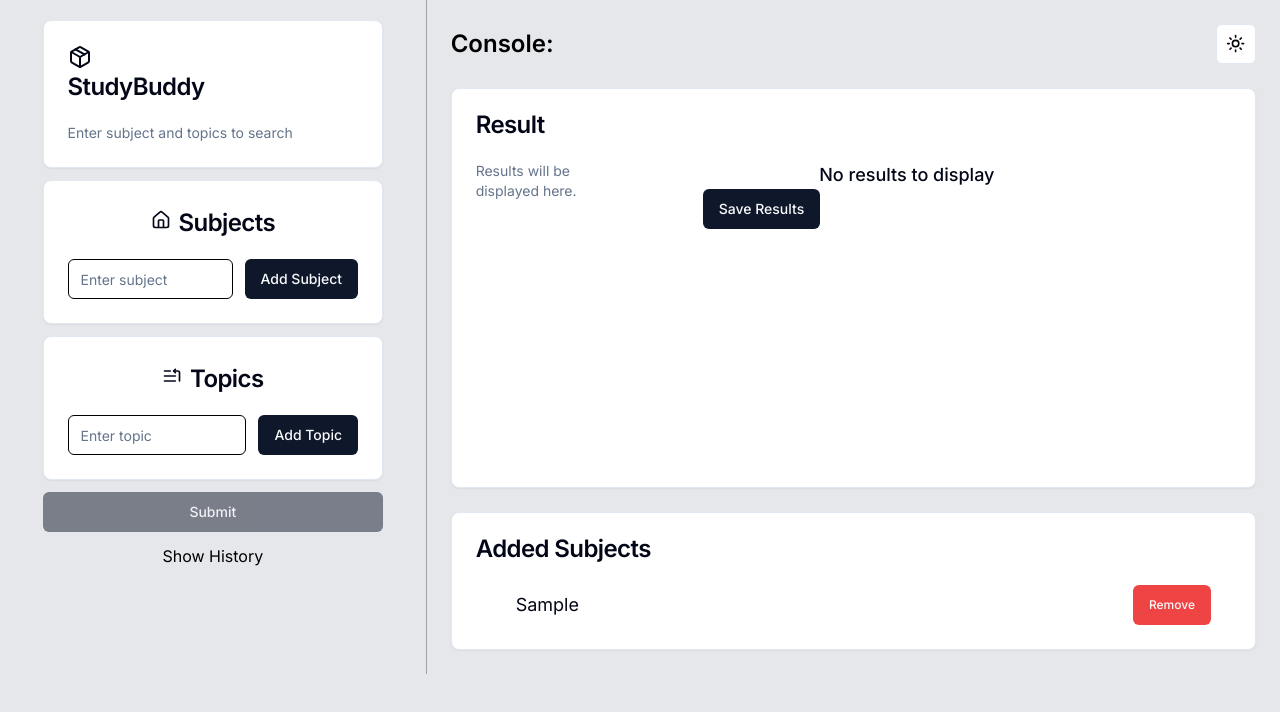
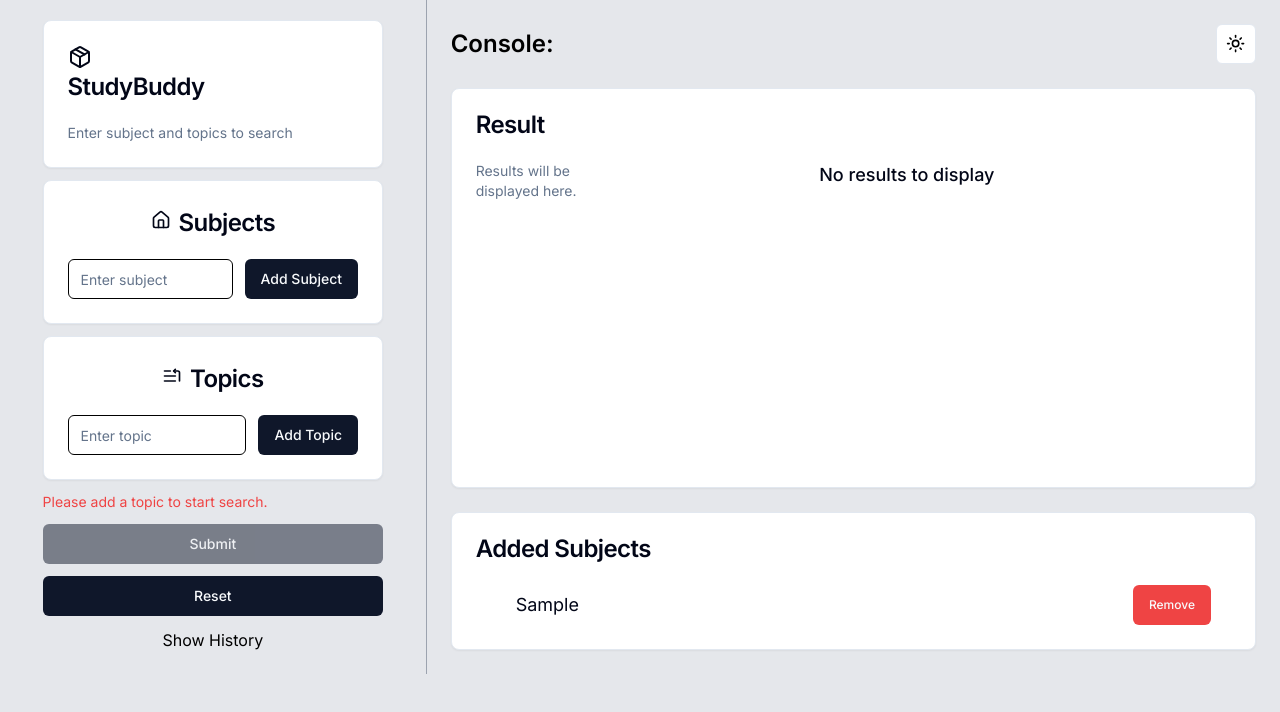
Before and after one commit to risv1/StudyBuddy, a Next.js app in the folder client/: page /work in a window 1280 px wide. Both pictures are taken after typing "Sample" into the empty fields and a click on the button "Add Subject". Shown: the top 712 px of the page. Built offline with nearby package versions, Linux system fonts and the light colour scheme.

Commit message:
chore: fix history

```diff
--- a/client/app/page.jsx
+++ b/client/app/page.jsx
@@ -2,7 +2,7 @@ import Link from "next/link";
 import Image from "next/image";
 import logo from "@/public/logo.png";
 import image from "@/public/image.png";
-import ThemeToggle from "@/components/ThemeToggle";
+import ThemeToggle from "../components/ThemeToggle";
 
 const Home = () => {
   return (
--- a/client/components/Description.jsx
+++ b/client/components/Description.jsx
@@ -2,7 +2,7 @@ import { usePrompt } from "../layouts/PromptProvider";
 
 const Description = () => {
 
-  const { subjects, topics, setSubjects, setTopics } = usePrompt()
+  const { setSubjects, setTopics } = usePrompt()
 
   const handleAdd = (subject, topic) => {
     setSubjects((prevSubjects) => [...prevSubjects, subject]);
--- a/client/components/Output.jsx
+++ b/client/components/Output.jsx
@@ -18,30 +18,30 @@ import {
 } from "./ui/accordion";
 
 const Output = () => {
-  const { positionInfo, running, saveResultsToLocalStorage } = usePrompt();
-  const { theme } = useTheme();
+  const { positionInfo, running } = usePrompt();
+  const { theme } = useTheme()
 
-  // const positionInfo = [
-  //   {
-  //     article_urls: ["https://www.example.com", "https://www.example.com"],
-  //     youtube_urls: [
-  //       {
-  //         name: "Interview with John Doe",
-  //         url: "https://www.youtube.com/watch?v=123456",
-  //       },
-  //       {
-  //         name: "Interview with Jane Doe",
-  //         url: "https://www.youtube.com/watch?v=789101",
-  //       },
-  //     ],
-  //     subject: "math",
-  //     topic: "algebra",
-  //     quicstart_pointers: [
-  //       "https://www.example.com",
-  //       "https://www.example.com",
-  //     ],
-  //   },
-  // ];
+  //  const positionInfo = [
+  //    {
+  //      article_urls: ["https://www.example.com", "https://www.example.com"],
+  //      youtube_urls: [
+  //        {
+  //          name: "Interview with John Doe",
+  //          url: "https://www.youtube.com/watch?v=123456",
+  //        },
+  //        {
+  //          name: "Interview with Jane Doe",
+  //          url: "https://www.youtube.com/watch?v=789101",
+  //        },
+  //      ],
+  //      subject: "math",
+  //      topic: "algebra",
+  //      quicstart_pointers: [
+  //        "https://www.example.com",
+  //        "https://www.example.com",
+  //      ],
+  //    },
+  //  ];
 
   function copyText(elementId) {
     const element = document.getElementById(elementId);
@@ -178,14 +178,6 @@ const Output = () => {
                   </>
                 ))
               )}
-            {
-
-            }
-              <div className="mb-10">
-                <Button onClick={saveResultsToLocalStorage}>
-                  Save Results
-                </Button>
-              </div>
             </ScrollArea>
           </div>
         </CardContent>
--- a/client/components/ResultLogs.jsx
+++ b/client/components/ResultLogs.jsx
@@ -22,7 +22,7 @@ const Results = () => {
         <DialogTrigger>See Logs</DialogTrigger>
 
         <DialogContent>
-          <Card className="w-full h-[85vh]">
+          <div className="w-full h-[85vh] flex justify-center items-center flex-col">
             <CardHeader>
               <CardTitle>Result Logs</CardTitle>
             </CardHeader>
@@ -55,7 +55,7 @@ const Results = () => {
                 </ScrollArea>
               </div>
             </CardContent>
-          </Card>
+          </div>
         </DialogContent>
       </Dialog>
     </>
--- a/client/components/Sidebar.jsx
+++ b/client/components/Sidebar.jsx
@@ -23,9 +23,11 @@ const Sidebar = () => {
     setTopics,
     startJob,
     running,
+    clearHistory,
+    setPositionInfo,
   } = usePrompt();
 
-  const {his} = usePrompt();
+  const { his } = usePrompt();
 
   const subjectRef = useRef();
   const topicRef = useRef();
@@ -44,6 +46,12 @@ const Sidebar = () => {
       subjectRef.current.value = "";
     }
   };
+
+  const clearValues = () => {
+    setSubjects([]);
+    setTopics([]);
+    setPositionInfo([]);
+  }
 
   return (
     <ScrollArea className="pb-3 ">
@@ -97,36 +105,59 @@ const Sidebar = () => {
                 </Button>
               </CardContent>
             </Card>
+            {
+              subjects.length === 0 && topics.length > 0 && (
+                <p className="text-sm text-red-500">Please add a subject to start search.</p>
+            )}
+            {
+              subjects.length > 0 && topics.length === 0 && (
+                <p className="text-sm text-red-500">Please add a topic to start search.</p>
+            )}
+            {
+              subjects.length > 0 && topics.length > 0 && (
+                <p className="text-sm text-green-500">Please click submit to start the search</p>
+              )
+            }
             <Button
               disabled={running || subjects.length === 0 || topics.length === 0}
               onClick={() => startJob()}
             >
               Submit
             </Button>
-            {/* <Button
-              disabled={() => positionInfo.length === 0}
-              onClick={() => setPositionInfo([])}
-            >
-              Reset
-            </Button> */}
+            <Button onClick={clearValues} >Reset</Button>
             <Dialog>
               <DialogTrigger>Show History</DialogTrigger>
 
-              <DialogContent className="w-2/3 h-4/5 flex flex-col">
+              <DialogContent className="w-full h-4/5 flex flex-col">
                 <div className="w-full h-full flex flex-col">
-                  <ScrollArea className="flex flex-col">
+                  <ScrollArea className="flex flex-col h-5/6 pr-10">
+                    {his.length === 0 && (
+                      <div className="w-full h-full flex justify-center items-center">
+                        <p className="text-lg font-medium">
+                          No results to display
+                        </p>
+                      </div>
+                    )}
                     {his.map((position, index) => (
                       <div key={index}>
                         <h1 className="mt-5">Result: {index + 1}</h1>
                         <h2>Subject: {position.subject}</h2>
                         <p>Topic: {position.topic}</p>
+                        <p>Quickstart: </p>
                         <ul>
+                          {position.quicstart_pointers.map((pointer, idx) => (
+                            <li key={idx}>{pointer}</li>
+                          ))}
+                        </ul>
+                        <ul>
+                          <p>Articles: </p>
                           {position.article_urls.map((url, idx) => (
                             <li key={idx}>
                               <a
+                              className="text-green-600"
                                 href={url}
                                 target="_blank"
-                                rel="noopener noreferrer"
+                                rel="noreferrer"
                               >
                                 {url}
                               </a>
@@ -134,9 +165,11 @@ const Sidebar = () => {
                           ))}
                         </ul>
                         <ul>
+                        <p>Videos: </p>
                           {position.youtube_urls.map((video, idx) => (
                             <li key={idx}>
                               <a
+                                className="text-green-600"
                                 href={video.url}
                                 target="_blank"
                                 rel="noopener noreferrer"
@@ -146,14 +179,10 @@ const Sidebar = () => {
                             </li>
                           ))}
                         </ul>
-                        <ul>
-                          {position.quicstart_pointers.map((pointer, idx) => (
-                            <li key={idx}>{pointer}</li>
-                          ))}
-                        </ul>
                       </div>
                     ))}
                   </ScrollArea>
+                  <Button onClick={() => clearHistory()} className="mt-10">Clear</Button>
                 </div>
               </DialogContent>
             </Dialog>
--- a/client/layouts/PromptProvider.jsx
+++ b/client/layouts/PromptProvider.jsx
@@ -13,17 +13,6 @@ const PromptProvider = ({ children }) => {
   const [running, setRunning] = useState(false);
   const [currentJob, setCurrentJob] = useState("");
   const [his, setHis] = useState([]);
-
-  const saveResultsToLocalStorage = () => {
-    const existingItems =
-      JSON.parse(localStorage.getItem("positionInfo")) || [];
-
-    const updatedItems = [...existingItems, ...positionInfo];
-
-    localStorage.setItem("positionInfo", JSON.stringify(updatedItems));
-    setHis(updatedItems);
-  };
-
 
   useEffect(() => {
     const storedPositionInfo = localStorage.getItem("positionInfo");
@@ -58,18 +47,18 @@ const PromptProvider = ({ children }) => {
           setPositionInfo(data.result.topics);
         }
         console.log("PositionInfo:", positionInfo);
-        console.log("Events: ", events)
+        console.log("Events: ", events);
 
         if (data.status === "COMPLETE" || data.status === "ERROR") {
           clearInterval(intervalId);
-            setCurrentJob("");
+          setCurrentJob("");
           setRunning(false);
         }
       } catch (error) {
         console.log(error);
         setCurrentJob("");
-        if(intervalId) {
-          clearInterval(intervalId)
+        if (intervalId) {
+          clearInterval(intervalId);
         }
       }
     };
@@ -78,6 +67,32 @@ const PromptProvider = ({ children }) => {
       intervalId = setInterval(fetchJobStatus, 1000);
     }
   }, [currentJob]);
+
+  useEffect(() => {
+    if (positionInfo.length > 0) {
+      saveResultsToLocalStorage(positionInfo);
+    }
+  }, [positionInfo]);
+
+  const saveResultsToLocalStorage = (positionInfo) => {
+    const existingItems =
+      JSON.parse(localStorage.getItem("positionInfo")) || [];
+    if (existingItems.length > 0) {
+      const updatedItems = [...existingItems, ...positionInfo];
+
+      localStorage.setItem("positionInfo", JSON.stringify(updatedItems));
+      setHis(updatedItems);
+    } else {
+      localStorage.setItem("positionInfo", JSON.stringify(positionInfo));
+      setHis(positionInfo);
+      console.log("saved to local storage");
+    }
+  };
+
+  const clearHistory = () => {
+    localStorage.removeItem("positionInfo");
+    setHis([]);
+  };
 
   const removeSubject = (index) => {
     const updatedSubjects = [...subjects];
@@ -128,6 +143,7 @@ const PromptProvider = ({ children }) => {
         setTopics,
         removeSubject,
         removeTopic,
+        clearHistory,
         startJob,
       }}
     >
```
